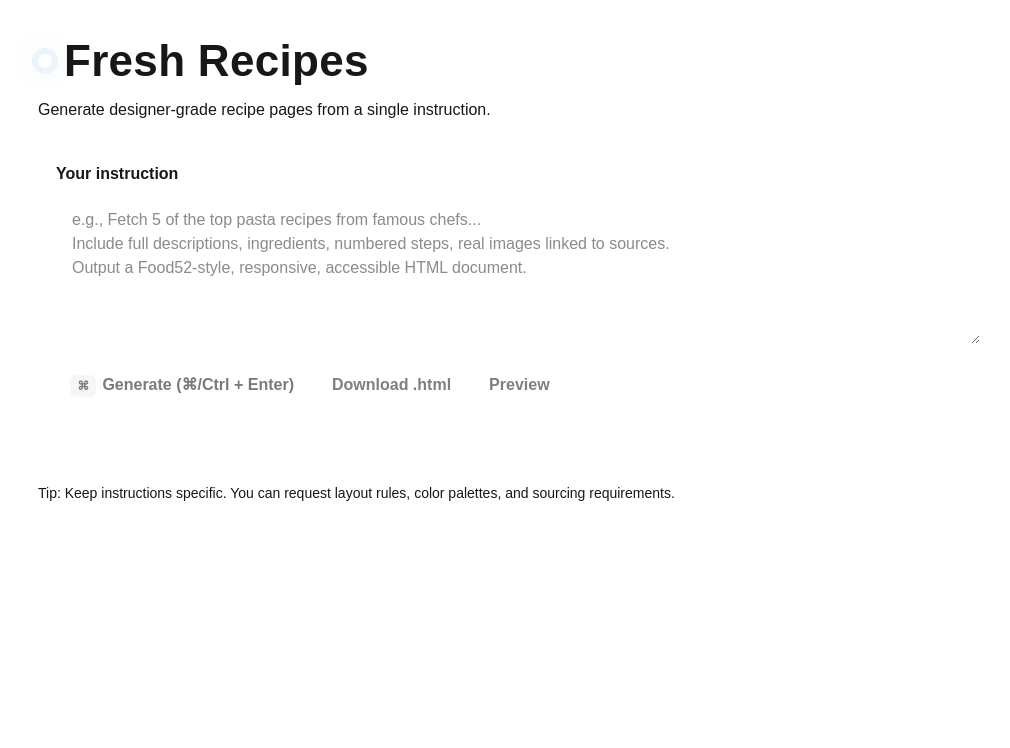
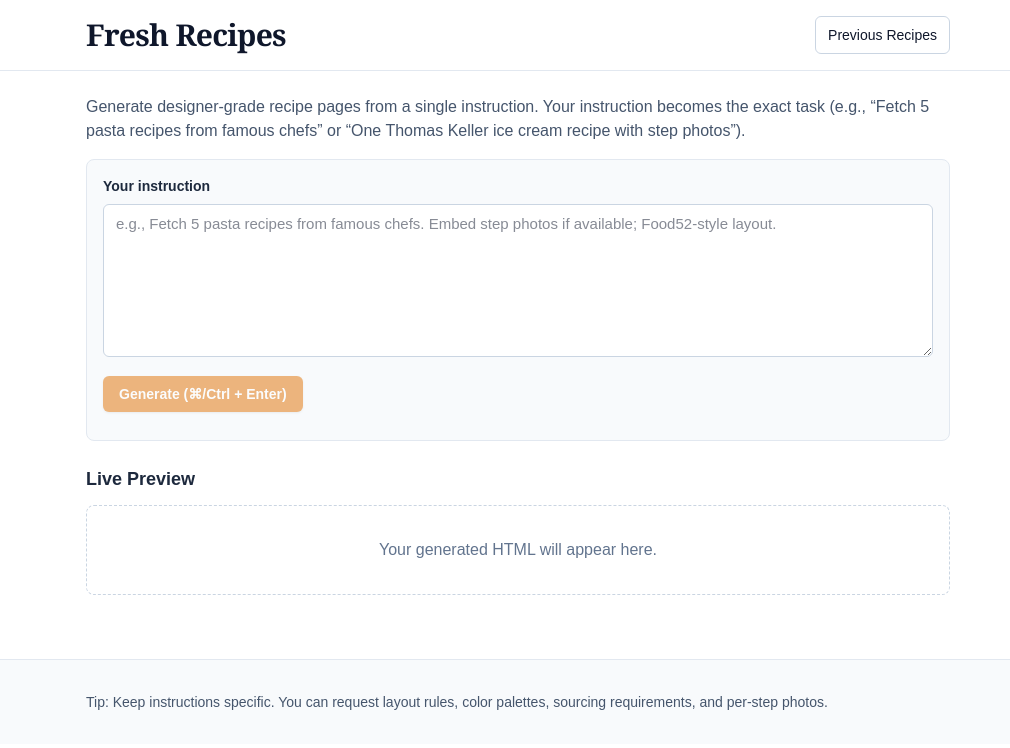
Before and after one commit to Apttyman/freshrecipes, a Next.js app: page / in a window 1280 px wide. Shown: the top 748 px of the page, without its empty margins (122-1132 px from the left). Built offline with nearby package versions, Linux system fonts and the light colour scheme.

Commit message:
Update page.tsx

```diff
--- a/app/page.tsx
+++ b/app/page.tsx
@@ -1,242 +1,230 @@
-"use client";
-import { useEffect, useMemo, useState } from "react";
+'use client';
 
-export default function Home() {
-  const [instruction, setInstruction] = useState("");
-  const [html, setHtml] = useState("");
-  const [loading, setLoading] = useState(false);
-  const [err, setErr] = useState<string | null>(null);
+import { useEffect, useMemo, useRef, useState } from 'react';
 
-  // Blob URL for preview / download
-  const blobUrl = useMemo(() => {
-    if (!html) return "";
-    return URL.createObjectURL(new Blob([html], { type: "text/html" }));
+export default function HomePage() {
+  const [instruction, setInstruction] = useState('');
+  const [status, setStatus] = useState<'idle'|'working'|'ready'|'error'>('idle');
+  const [error, setError] = useState<string | null>(null);
+
+  // HTML produced by /api/generate
+  const [html, setHtml] = useState<string>('');
+
+  // Blob URL for local preview / download
+  const blobUrlRef = useRef<string | null>(null);
+
+  // URL returned by archive endpoint (/api/recipes) – if available we show “Open page”
+  const [archiveUrl, setArchiveUrl] = useState<string | null>(null);
+
+  // housekeeping: revoke previous preview blob when html changes
+  useEffect(() => {
+    if (blobUrlRef.current) {
+      URL.revokeObjectURL(blobUrlRef.current);
+      blobUrlRef.current = null;
+    }
+    if (html) {
+      const blob = new Blob([html], { type: 'text/html;charset=utf-8' });
+      blobUrlRef.current = URL.createObjectURL(blob);
+    }
   }, [html]);
 
-  // Cmd/Ctrl + Enter to submit
+  // keyboard shortcut: Cmd/Ctrl + Enter to Generate
   useEffect(() => {
-    function onKey(e: KeyboardEvent) {
-      if ((e.metaKey || e.ctrlKey) && e.key === "Enter") {
+    const onKey = (e: KeyboardEvent) => {
+      const isCmdEnter = (e.metaKey || e.ctrlKey) && e.key === 'Enter';
+      if (isCmdEnter) {
+        e.preventDefault();
         void handleGenerate();
       }
-    }
-    window.addEventListener("keydown", onKey);
-    return () => window.removeEventListener("keydown", onKey);
+    };
+    window.addEventListener('keydown', onKey);
+    return () => window.removeEventListener('keydown', onKey);
+  // eslint-disable-next-line react-hooks/exhaustive-deps
+  }, [instruction]);
+
+  const downloadName = useMemo(() => {
+    // create a friendly download name from the instruction
+    const base = (instruction || 'fresh-recipe')
+      .toLowerCase()
+      .replace(/[^\w\s-]+/g, '')
+      .slice(0, 60)
+      .trim()
+      .replace(/\s+/g, '-');
+    return `${base || 'fresh-recipe'}.html`;
   }, [instruction]);
 
   async function handleGenerate() {
-    if (!instruction.trim() || loading) return;
-    setLoading(true);
-    setErr(null);
-    setHtml("");
+    setStatus('working');
+    setError(null);
+    setHtml('');
+    setArchiveUrl(null);
+
     try {
-const res = await fetch("/api/generate", {
-  method: "POST",
-  headers: { "Content-Type": "application/json" },
-  body: JSON.stringify({ instruction }),
+      // 1) Ask your server to generate a COMPLETE HTML file
+      const rsp = await fetch('/api/generate', {
+        method: 'POST',
+        headers: {'Content-Type': 'application/json'},
+        body: JSON.stringify({ instruction: instruction.trim() })
       });
-      if (!res.ok) throw new Error(await res.text());
-      const text = await res.text();
-      if (!text.trim().startsWith("<!DOCTYPE html>")) {
-        throw new Error("The model returned something other than a full HTML file.");
+
+      if (!rsp.ok) {
+        const text = await rsp.text().catch(() => '');
+        throw new Error(text || `Server error (${rsp.status})`);
+      }
+
+      // Expect pure HTML back
+      const text = await rsp.text();
+      if (!/^<!DOCTYPE html>/i.test(text.trim())) {
+        throw new Error('Model did not return a full HTML document.');
       }
       setHtml(text);
-    } catch (e: any) {
-      setErr(e?.message || "Something went wrong.");
-    } finally {
-      setLoading(false);
+      setStatus('ready');
+
+      // 2) Try to archive it (optional but recommended)
+      //    Requires the /api/recipes POST route I gave you earlier.
+      try {
+        const save = await fetch('/api/recipes', {
+          method: 'POST',
+          headers: {'Content-Type': 'application/json'},
+          body: JSON.stringify({
+            html: text,
+            instruction: instruction.trim()
+          })
+        });
+
+        if (save.ok) {
+          const { url } = await save.json().catch(() => ({}));
+          if (url && typeof url === 'string') setArchiveUrl(url);
+        }
+        // if archiving fails silently, we still keep the preview/download
+      } catch { /* ignore archive failure for UX */ }
+
+    } catch (err: any) {
+      setStatus('error');
+      setError(err?.message || 'Something went wrong.');
     }
   }
 
-  function download() {
-    if (!blobUrl) return;
-    const a = document.createElement("a");
-    a.href = blobUrl;
-    a.download = `recipes_${new Date().toISOString().replace(/[:.]/g, "-")}.html`;
-    a.click();
-  }
+  return (
+    <main className="min-h-dvh bg-white text-slate-900 selection:bg-amber-200">
+      <header className="sticky top-0 z-10 border-b border-slate-200 bg-white/90 backdrop-blur">
+        <div className="mx-auto max-w-4xl px-4 py-4 flex items-center justify-between">
+          <h1 className="text-2xl sm:text-3xl font-serif font-bold tracking-tight">
+            Fresh Recipes
+          </h1>
 
-  return (
-    <main className="page">
-      <div className="halo" aria-hidden />
-      <header className="head">
-        <div className="brand">
-          <span className="dot" aria-hidden />
-          <h1>Fresh <span className="accent">Recipes</span></h1>
+          <nav className="flex items-center gap-3">
+            <a
+              href="/recipes"
+              className="inline-flex items-center rounded-md border border-slate-300 px-3 py-2 text-sm font-medium hover:bg-slate-50"
+            >
+              Previous Recipes
+            </a>
+          </nav>
         </div>
-        <p className="tag">Generate designer-grade recipe pages from a single instruction.</p>
       </header>
 
-      <section className="card" role="region" aria-label="Recipe instruction">
-        <label htmlFor="instr" className="label">Your instruction</label>
+      <section className="mx-auto max-w-4xl px-4 py-6">
+        <p className="text-slate-600">
+          Generate designer-grade recipe pages from a single instruction. Your instruction becomes
+          the exact task (e.g., “Fetch 5 pasta recipes from famous chefs” or “One Thomas Keller ice
+          cream recipe with step photos”).
+        </p>
+
+        <div className="mt-4 rounded-lg border border-slate-200 bg-slate-50 p-4">
+          <label htmlFor="instruction" className="block text-sm font-semibold text-slate-800">
+            Your instruction
+          </label>
           <textarea
-          id="instr"
-          className="input"
-          placeholder={`e.g., Fetch 5 of the top pasta recipes from famous chefs...
-Include full descriptions, ingredients, numbered steps, real images linked to sources.
-Output a Food52-style, responsive, accessible HTML document.`}
+            id="instruction"
             value={instruction}
             onChange={(e) => setInstruction(e.target.value)}
-          spellCheck={false}
+            placeholder="e.g., Fetch 5 pasta recipes from famous chefs. Embed step photos if available; Food52-style layout."
+            rows={6}
+            className="mt-2 w-full rounded-md border border-slate-300 bg-white px-3 py-2 text-[15px] outline-none focus:ring-2 focus:ring-amber-400"
           />
 
-        <div className="actions">
+          <div className="mt-3 flex flex-wrap items-center gap-3">
             <button
-            className="btn primary"
               onClick={handleGenerate}
-            disabled={!instruction.trim() || loading}
-            aria-busy={loading}
+              disabled={status === 'working' || !instruction.trim()}
+              className="inline-flex items-center rounded-md bg-amber-600 px-4 py-2 text-sm font-semibold text-white shadow hover:bg-amber-700 disabled:opacity-50"
+              aria-busy={status === 'working'}
             >
-            {loading ? (
-              <span className="spinner" aria-hidden />
-            ) : (
-              <span className="kbd" aria-hidden>⌘</span>
-            )}
-            <span>{loading ? "Generating…" : "Generate (⌘/Ctrl + Enter)"}</span>
+              {status === 'working' ? 'Generating…' : 'Generate (⌘/Ctrl + Enter)'}
             </button>
 
-          <button className="btn" onClick={download} disabled={!blobUrl}>
+            {/* Download button becomes active once we have HTML */}
+            {blobUrlRef.current && (
+              <a
+                href={blobUrlRef.current}
+                download={downloadName}
+                className="inline-flex items-center rounded-md border border-slate-300 px-4 py-2 text-sm font-medium hover:bg-slate-100"
+              >
                 Download .html
-          </button>
+              </a>
+            )}
 
+            {/* If the archive endpoint returned a URL, show “Open page” */}
+            {archiveUrl && (
               <a
-            className={`btn link ${!blobUrl ? "disabled" : ""}`}
-            href={blobUrl || "#"}
+                href={archiveUrl}
                 target="_blank"
-            rel="noreferrer"
-            aria-disabled={!blobUrl}
+                rel="noopener noreferrer"
+                className="inline-flex items-center rounded-md border border-emerald-600 text-emerald-700 px-4 py-2 text-sm font-semibold hover:bg-emerald-50"
               >
-            Preview
+                Open page
               </a>
+            )}
           </div>
 
-        <div className="status" aria-live="polite">
-          {err && <p className="error">❌ {err}</p>}
-          {!err && html && <p className="ok">✅ Ready — open Preview or Download.</p>}
+          {/* status & errors */}
+          <div className="mt-3 text-sm">
+            {status === 'ready' && (
+              <p className="text-emerald-700">Ready — open Preview or Download.</p>
+            )}
+            {status === 'error' && (
+              <p className="text-red-700">
+                {error || 'Server error. Check your API route logs on Vercel.'}
+              </p>
+            )}
+          </div>
+        </div>
+
+        {/* Live preview card */}
+        <div className="mt-6">
+          <h2 className="mb-3 text-lg font-semibold text-slate-800">Live Preview</h2>
+
+          {!html && (
+            <div className="rounded-lg border border-dashed border-slate-300 p-8 text-center text-slate-500">
+              Your generated HTML will appear here.
+            </div>
+          )}
+
+          {html && (
+            <iframe
+              className="h-[70vh] w-full overflow-hidden rounded-lg border border-slate-200 shadow-sm"
+              src={blobUrlRef.current ?? undefined}
+              title="Recipe Preview"
+            />
+          )}
         </div>
       </section>
 
-      {html && (
-        <section className="preview" role="region" aria-label="Live preview">
-          <h2>Live Preview</h2>
-          <iframe title="Generated HTML Preview" src={blobUrl} />
-        </section>
-      )}
-
-      <footer className="foot">
-        <p>
-          Tip: Keep instructions specific. You can request layout rules, color palettes, and sourcing requirements.
-        </p>
-      </footer>
-
-      <style jsx>{`
-        /* ====== Design Tokens ====== */
-        :root{
-          --bg:#0b0d10;
-          --bg2:#12151a;
-          --fg:#e9eef5;
-          --sub:#aab5c3;
-          --line:rgba(255,255,255,.08);
-          --accent:#65d6a6;
-          --accent-2:#7fb7ff;
-          --danger:#ff7a7a;
-          --shadow:0 10px 40px rgba(0,0,0,.45);
-          --radius:14px;
-        }
-        @media (prefers-color-scheme: light){
-          :root{
-            --bg:#f6f7fb;
-            --bg2:#ffffff;
-            --fg:#0f1320;
-            --sub:#4c566a;
-            --line:rgba(5,10,20,.08);
-            --accent:#1a9f6e;
-            --accent-2:#246bff;
-            --shadow:0 12px 40px rgba(22,28,45,.08);
-          }
-        }
-
-        /* ====== Layout ====== */
-        .page{
-          min-height:100svh;
-          background:
-            radial-gradient(1200px 800px at 20% -10%, rgba(127,183,255,.20), transparent 60%),
-            radial-gradient(900px 600px at 110% 10%, rgba(101,214,166,.18), transparent 55%),
-            var(--bg);
-          color:var(--fg);
-          padding: clamp(16px, 3vw, 28px);
-        }
-        .halo{
-          position:fixed; inset:0;
-          background: radial-gradient(700px 300px at 50% -80px, rgba(255,255,255,.08), transparent 60%);
-          pointer-events:none;
-        }
-
-        .head{max-width:960px; margin:0 auto 18px;}
-        .brand{display:flex; align-items:center; gap:12px;}
-        .brand h1{font-weight:800; letter-spacing:.3px; font-size:clamp(28px, 4.2vw, 44px); margin:0;}
-        .accent{color:var(--accent);}
-        .dot{width:14px; height:14px; border-radius:50%; background:linear-gradient(135deg,var(--accent),var(--accent-2)); box-shadow:0 0 0 6px rgba(127,183,255,.12), 0 0 32px rgba(101,214,166,.45);}
-        .tag{margin:.25rem 0 0; color:var(--sub); font-size:clamp(14px,1.6vw,16px)}
-
-        .card{
-          max-width:960px; margin:18px auto 12px; padding:18px;
-          background: linear-gradient(180deg, rgba(255,255,255,.04), rgba(255,255,255,.02));
-          border:1px solid var(--line);
-          backdrop-filter: blur(10px);
-          border-radius: var(--radius);
-          box-shadow: var(--shadow);
-        }
-
-        .label{display:block; font-weight:600; margin:4px 0 8px; color:var(--sub)}
-        .input{
-          width:100%; min-height:150px; resize:vertical;
-          padding:14px 16px; line-height:1.5;
-          background:var(--bg2); color:var(--fg);
-          border:1px solid var(--line); border-radius:12px;
-          outline:none; transition: border .2s, box-shadow .2s;
-        }
-        .input:focus{ border-color: color-mix(in oklab, var(--accent) 50%, transparent); box-shadow:0 0 0 4px color-mix(in oklab, var(--accent) 20%, transparent); }
-
-        .actions{display:flex; flex-wrap:wrap; gap:10px; margin-top:12px}
-        .btn{
-          appearance:none; border:1px solid var(--line); background:var(--bg2); color:var(--fg);
-          padding:10px 14px; border-radius:12px; font-weight:600; cursor:pointer;
-          transition: transform .06s ease, background .2s, border-color .2s, box-shadow .2s;
-        }
-        .btn:hover{ transform: translateY(-1px); }
-        .btn:focus-visible{ outline:none; box-shadow:0 0 0 4px color-mix(in oklab, var(--accent) 25%, transparent); }
-        .btn[disabled], .link.disabled{ opacity:.55; cursor:not-allowed; transform:none; }
-        .btn.primary{
-          background:linear-gradient(135deg, color-mix(in oklab, var(--accent) 88%, #fff 0%), color-mix(in oklab, var(--accent-2) 80%, #fff 0%));
-          border-color:transparent; color:#041214;
-        }
-        .link{ text-decoration:none; display:inline-flex; align-items:center; }
-        .kbd{font-size:12px; margin-right:6px; background:rgba(0,0,0,.15); padding:.25rem .45rem; border-radius:6px;}
-        @media (prefers-color-scheme: light){ .kbd{ background:rgba(0,0,0,.06); } }
-
-        .spinner{
-          width:16px; height:16px; margin-right:8px; border-radius:50%;
-          border:2px solid rgba(255,255,255,.8);
-          border-top-color: rgba(255,255,255,.2);
-          animation: spin .85s linear infinite;
-        }
-        @keyframes spin{to{transform: rotate(360deg)}}
-
-        .status{min-height:24px; margin-top:10px}
-        .error{color:var(--danger); font-weight:600}
-        .ok{color:var(--accent);}
-
-        .preview{max-width:960px; margin:18px auto 0;}
-        .preview h2{font-size:18px; margin:0 0 10px; color:var(--sub); font-weight:700; letter-spacing:.2px;}
-        iframe{
-          width:100%; height:560px; background:#fff;
-          border:1px solid var(--line); border-radius:12px; overflow:hidden;
-          box-shadow: var(--shadow);
-        }
-
-        .foot{max-width:960px; margin:24px auto 0; color:var(--sub); font-size:14px}
-      `}</style>
+      <Footer />
     </main>
   );
 }
+
+function Footer() {
+  return (
+    <footer className="mt-10 border-t border-slate-200 bg-slate-50">
+      <div className="mx-auto max-w-4xl px-4 py-8 text-sm text-slate-600">
+        <p>
+          Tip: Keep instructions specific. You can request layout rules, color palettes, sourcing
+          requirements, and per-step photos.
+        </p>
+      </div>
+    </footer>
+  );
+}
```
Lines whose indentation alone changed are shown as unchanged.
